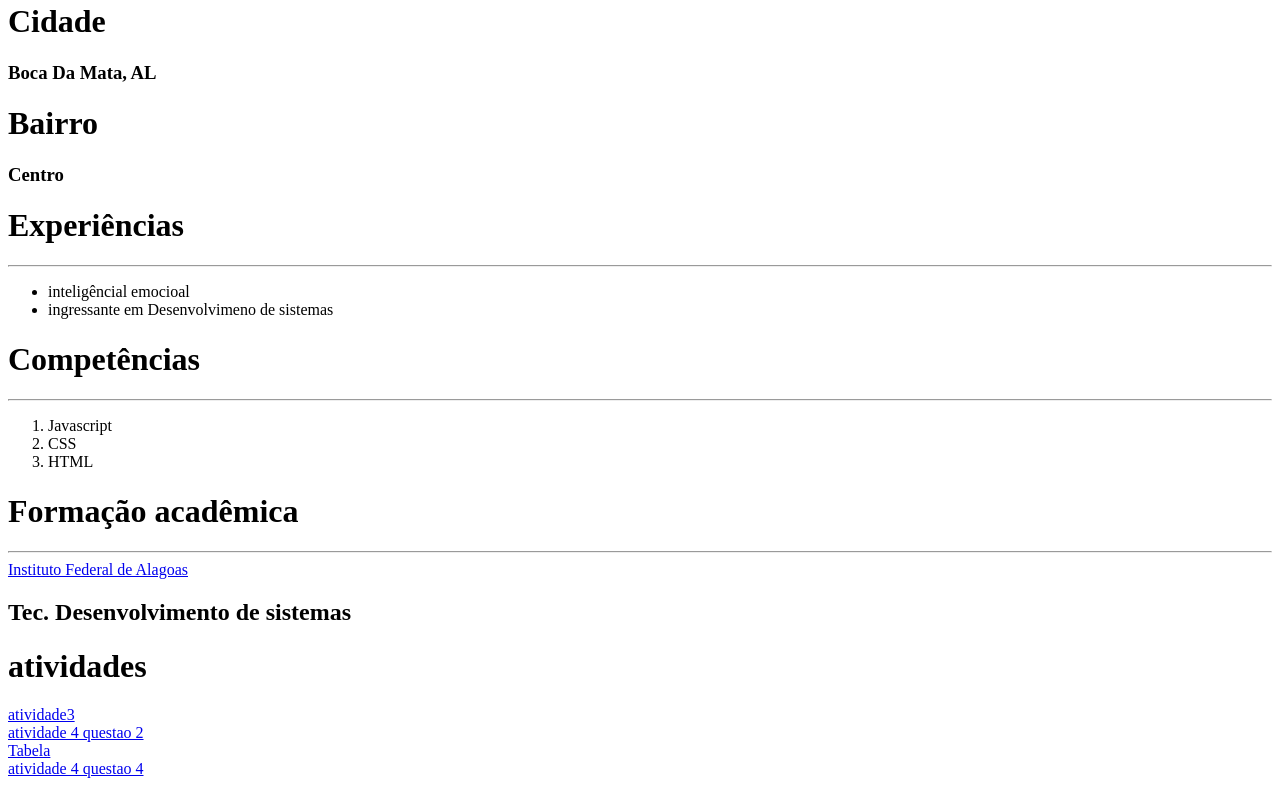
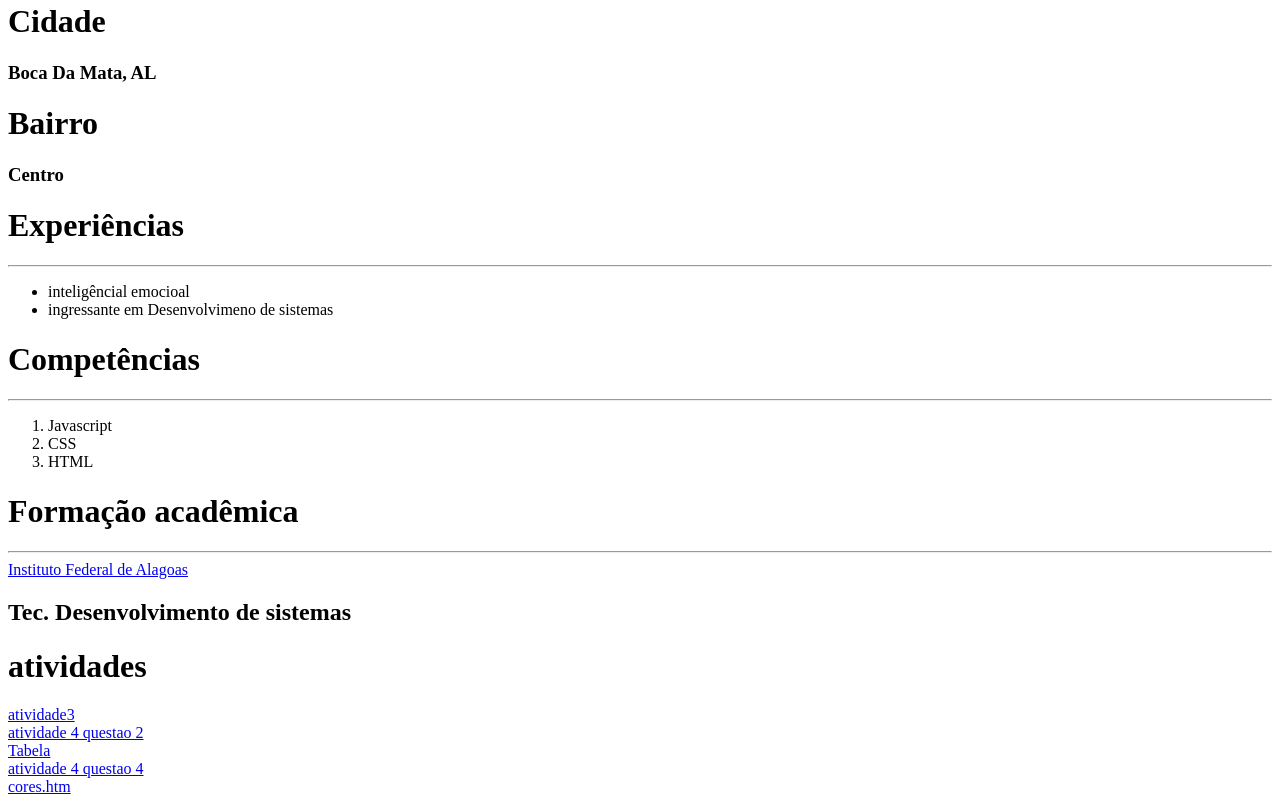
Before and after one commit to samillyif/samillyif.github.io, a plain HTML site: page index.html in a window 1280 px wide. Shown: the part 1836-2640 px from the top of the page. Drawn offline with Linux system fonts and the light colour scheme.

Commit message:
Update index.html

```diff
--- a/index.html
+++ b/index.html
@@ -127,7 +127,7 @@
 <a href="musica.html">atividade 4 questao 2</a> <br>
 <a href="tabela.html">Tabela <a/> <br>
 <a href="atividade_q4.html">atividade 4 questao 4</a> <br>
-
+<a href="cores.html"> cores.htm </a> <br>
 
 </body>
 </html>
```
